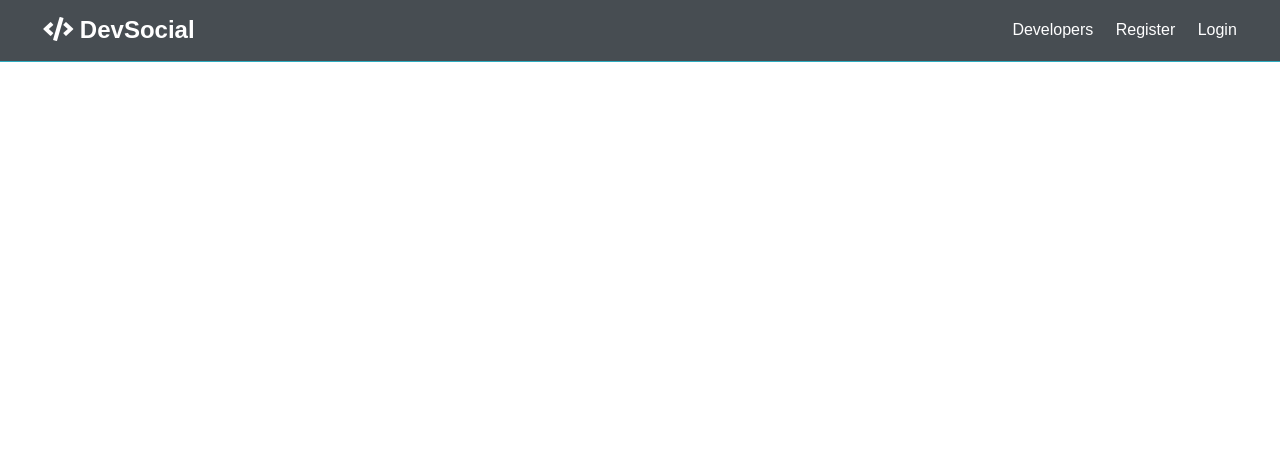
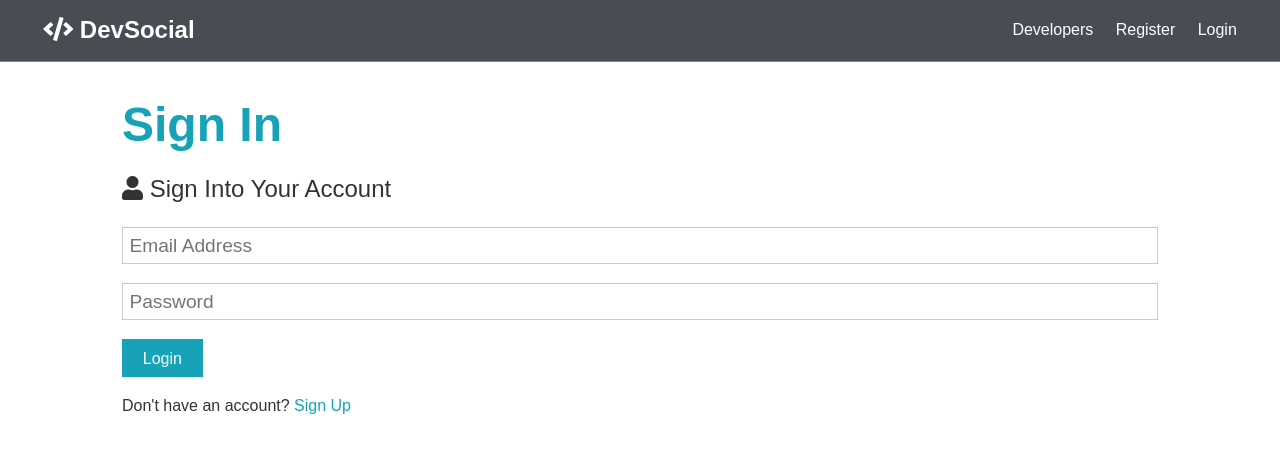
Before and after one commit to mtevfik41/devsocial, a React (Create React App) app in the folder client/: page /login in a window 1280 px wide. Shown: the top 452 px of the page. Built offline with nearby package versions, Linux system fonts and the light colour scheme; the HTML template or start-up script is replaced by a standard one.

Commit message:
Routing with react-router

```diff
--- a/client/src/App.js
+++ b/client/src/App.js
@@ -2,6 +2,8 @@
 import {BrowserRouter as Router, Route, Switch} from 'react-router-dom';
 import Navbar from './components/layout/Navbar';
 import Landing from './components/layout/Landing';
+import Register from './components/auth/Register';
+import Login from './components/auth/Login';
 import './App.css';
 
 const App = () => {
@@ -9,10 +11,16 @@
     <Router>
       <Fragment>
         <Navbar/>
-        <Route exact path="/" component={ Landing } />
+        <Route exact path="/" component={Landing}/>
+        <section className="container">
+          <Switch>
+            <Route exact path="/register" component={Register}/>
+            <Route exact path="/login" component={Login}/>
+          </Switch>
+        </section>
       </Fragment>
     </Router>
   );
-}
+};
 
 export default App;
```
